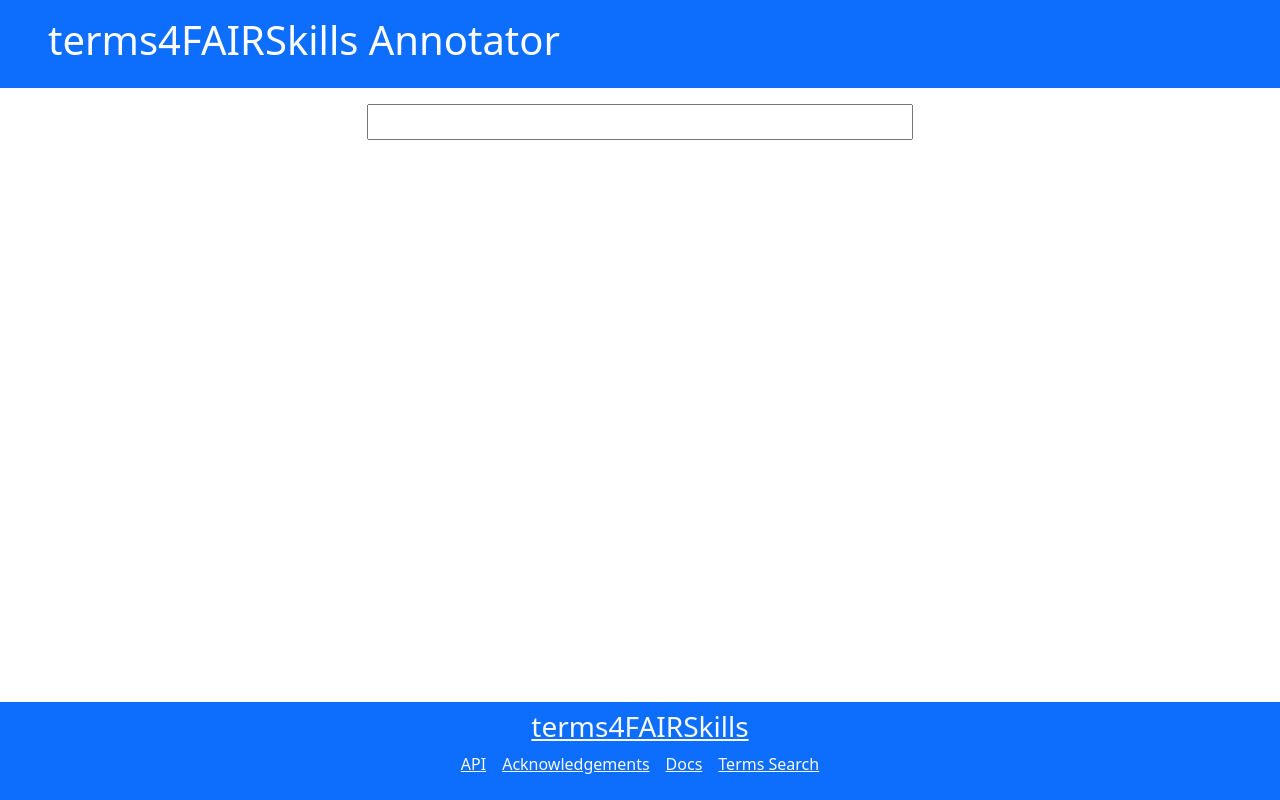
After one commit to hughshanahan/terms4FAIRskillsAnnotator, a Symfony app: template templates/annotator/termsSearch.html.twig in a window 1280 px wide. The commit adds this page. Run offline with Twig, Linux system fonts and the light colour scheme; the template is opened without the code that fills it, so the values that code supplies are empty; some libraries are stand-ins or nearby versions.

Commit message:
The terms search can now return the value entered into the search box

```diff
--- /dev/null
+++ b/public/scripts/annotator/termsSearch.js
@@ -0,0 +1,16 @@
+/**
+ * Class to store methods related to the Terms Search.
+ */
+class TermsSearch {
+
+
+    /**
+     * Searches for the given term in the current ontology.
+     *
+     * @param {String} searchTerm the term to search for
+     */
+    static search(searchTerm) {
+        document.getElementById("results-container").innerHTML = "<p>" + searchTerm + "</p>";
+    }
+
+}
--- a/src/Controller/AnnotatorController.php
+++ b/src/Controller/AnnotatorController.php
@@ -16,7 +16,7 @@
          * @return Response the HTTP response containing the terms search
          */
         public function termsSearch() : Response {
-            return $this->render('termssearch.html.twig');
+            return $this->render('annotator/termsSearch.html.twig');
         }
 
     }
--- /dev/null
+++ b/templates/annotator/termsSearch.html.twig
@@ -0,0 +1,29 @@
+{% extends 'base.html.twig' %}
+
+{% block title %}Terms Search{% endblock %}
+
+{% block header %}
+
+    <script src="/scripts/annotator/termsSearch.js"></script>
+
+{% endblock %}
+
+{% block content %}
+
+    <div class="d-flex flex-column justify-content-center gap-3" id="termssearch-container">
+
+        <div class="container d-flex justify-content-center" id="search-container">
+            <input type="text" class="w-50 lead text-center" id="search-box" name="search-box" onkeyup="TermsSearch.search(this.value)">
+        </div>
+
+        <div class="container d-flex justify-content-center" id="results-container">
+
+        </div>
+
+    </div>
+
+
+
+
+
+{% endblock %}
--- a/templates/base.html.twig
+++ b/templates/base.html.twig
@@ -6,6 +6,9 @@
         <title>{% block title %}{% endblock %}</title>
         <link href="https://cdn.jsdelivr.net/npm/bootstrap@5.1.3/dist/css/bootstrap.min.css" rel="stylesheet">
         <script src="https://cdn.jsdelivr.net/npm/bootstrap@5.1.3/dist/js/bootstrap.bundle.min.js"></script>
+
+        {% block header %}{% endblock %}
+
     </head>
     <body class="d-flex flex-column min-vh-100">
 
```
Also changed, not shown: templates/termssearch.html.twig (deleted, +0 -9 lines).
